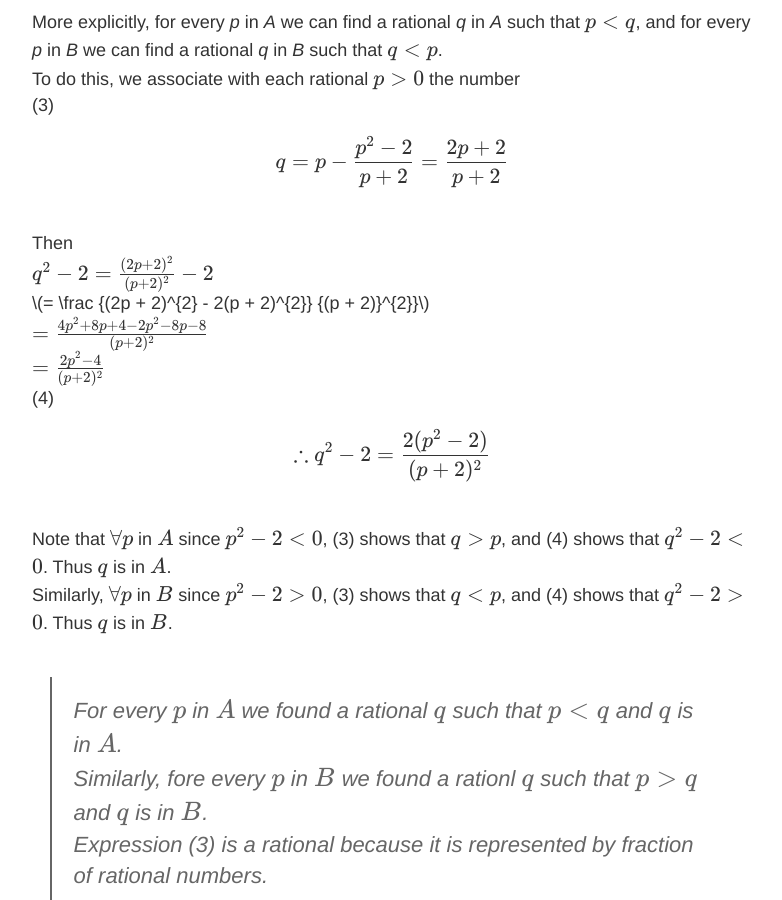
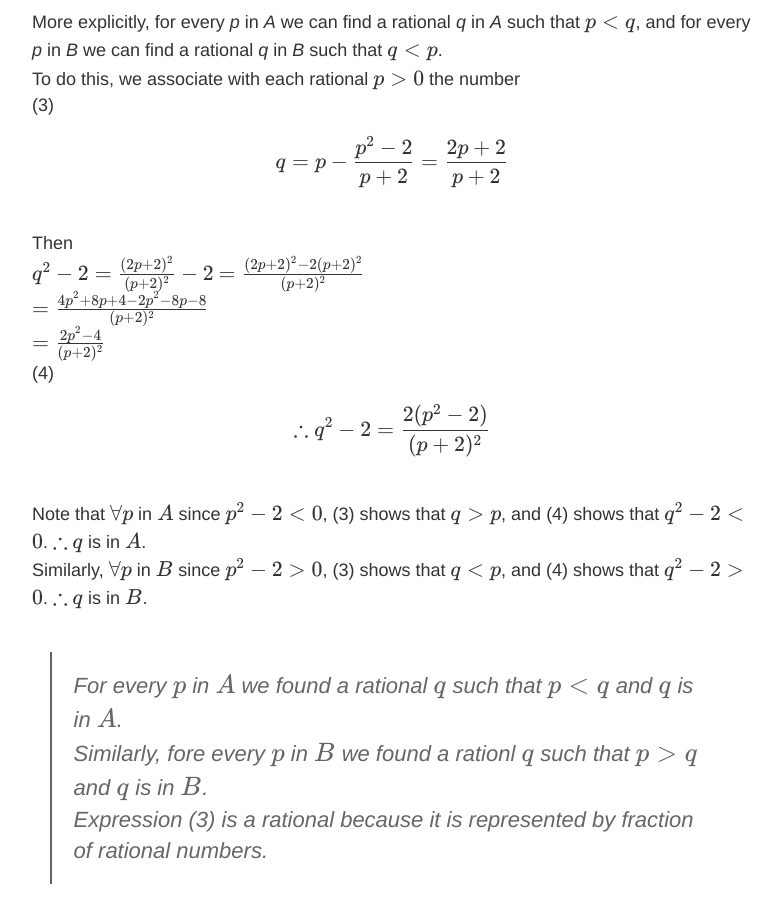
Before and after one commit to PolkaDot31361/blog, a Jekyll site: the page built from _posts/2025-05-08-0001.md, in a window 1280 px wide and 900 px high, scrolled down 1210 px. Shown: the whole window, without its empty margins (248-1030 px from the left). Built offline with Jekyll 4.4.1, drawn with Linux system fonts in a browser that asks for light colours; nearby versions of some CDN libraries.

Commit message:
Katex minor tweek

```diff
--- a/_posts/2025-05-08-0001.md
+++ b/_posts/2025-05-08-0001.md
@@ -35,12 +35,12 @@ To do this, we associate with each rational $$p > 0$$ the number
 (3)<center>$$q = p - {\frac {p^{2} - 2} {p + 2}} = \frac {2p + 2} {p +2}$$</center>
 Then
 $$q^{2} - 2 = \frac {(2p + 2)^{2}} {(p + 2)^{2}} - 2$$
-$$ = \frac {(2p + 2)^{2} - 2(p + 2)^{2}} {(p + 2)}^{2}}$$
+$$ = \frac {(2p + 2)^{2} - 2(p + 2)^{2}} {(p + 2)^{2}}$$
 $$ = \frac {4p^2 + 8p + 4 - 2p^2 - 8p - 8} {(p + 2)^2}$$
 $$ = \frac {2p^2 -4} {(p + 2)^2}$$
 (4)<center>$$\therefore q^2 - 2 = \frac {2(p^2 - 2)} {(p + 2)^2}$$</center>
-Note that $$\forall p$$ in $$A$$ since $$p^2 - 2 < 0$$, (3) shows that $$q > p$$, and (4) shows that $$q^2 - 2 < 0$$. Thus $$q$$ is in $$A$$.
-Similarly, $$\forall p$$ in $$B$$ since $$p^2 - 2 > 0$$, (3) shows that $$q < p$$, and (4) shows that $$q^2 - 2 > 0$$. Thus $$q$$ is in $$B$$.
+Note that $$\forall p$$ in $$A$$ since $$p^2 - 2 < 0$$, (3) shows that $$q > p$$, and (4) shows that $$q^2 - 2 < 0$$. $$\therefore$$ $$q$$ is in $$A$$.
+Similarly, $$\forall p$$ in $$B$$ since $$p^2 - 2 > 0$$, (3) shows that $$q < p$$, and (4) shows that $$q^2 - 2 > 0$$. $$\therefore$$ $$q$$ is in $$B$$.
 
 > For every $$p$$ in $$A$$ we found a rational $$q$$ such that $$p < q$$ and $$q$$ is in $$A$$.
 > Similarly, fore every $$p$$ in $$B$$ we found a rationl $$q$$ such that $$p > q$$ and $$q$$ is in $$B$$.
```
